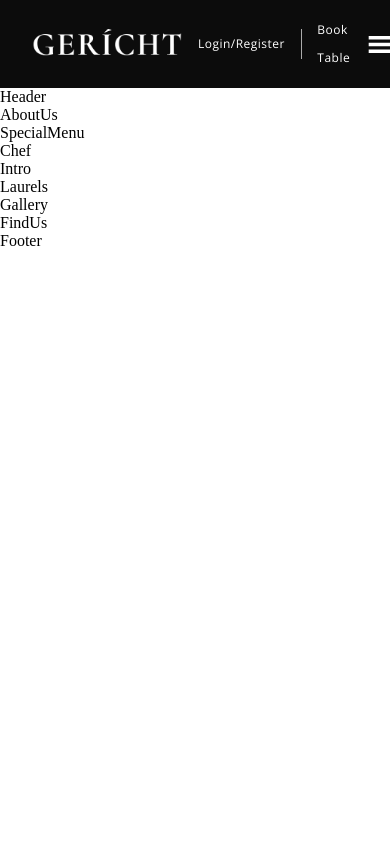
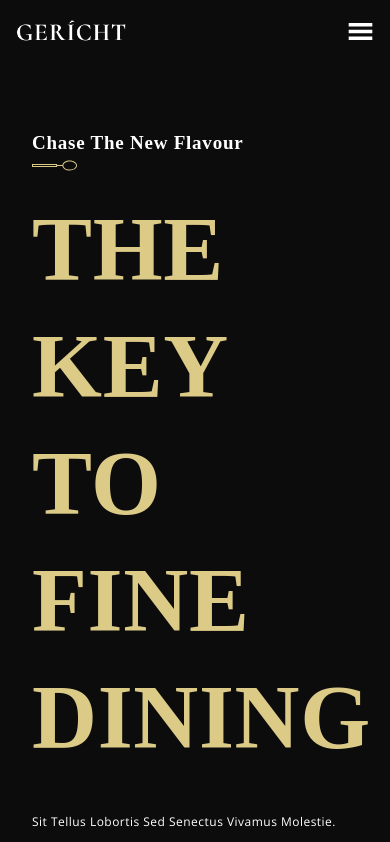
Before and after one commit to jessjohn1539/restaurant-website, a React (Create React App) app: page / in a window 390 px wide. Shown: the top 842 px of the page. Built offline with nearby package versions, Linux system fonts and the light colour scheme; a web font is replaced by a local one.

Commit message:
header works done

```diff
--- a/src/components/Navbar/Navbar.css
+++ b/src/components/Navbar/Navbar.css
@@ -72,7 +72,8 @@
     z-index: 5;
 
 }
-.app__navbar-smallscreen_overlay .overlay__close{
+
+.app__navbar-smallscreen_overlay .overlay__close {
     font-size: 27px;
     color: var(--color-golden);
     cursor: pointer;
@@ -80,11 +81,50 @@
     top: 20px;
     right: 20px;
 }
-@media screen and (max-width: 1150px){
-    .app__navbar-links{
+
+.app__navbar-smallscreen_links {
+    list-style: none;
+}
+
+.app__navbar-smallscreen_links li {
+    margin: 2rem;
+    cursor: pointer;
+    color: var(--color-golden);
+    font-size: 2rem;
+    text-align: center;
+    font-family: var(--font-base);
+}
+
+.app__navbar-smallscreen_links li:hover {
+    color: var(--color-white);
+}
+
+@media screen and (max-width: 2000px) {
+    .app__navbar-logo img {
+        width: 210px;
+    }
+}
+
+@media screen and (max-width: 1150px) {
+    .app__navbar-links {
         display: none;
     }
-    .app__navbar-smallscreen{
+
+    .app__navbar-smallscreen {
         display: flex;
     }
 }
+
+@media screen and (max-width: 650px) {
+    .app__navbar {
+        padding: 1rem
+    }
+
+    .app__navbar-login {
+        display: none;
+    }
+
+    .app__navbar-logo img {
+        width: 110px;
+    }
+}
--- a/src/components/Navbar/Navbar.jsx
+++ b/src/components/Navbar/Navbar.jsx
@@ -29,8 +29,9 @@
       <div className="app__navbar-smallscreen">
         <GiHamburgerMenu color='#fff' fontSize={27} onClick={() => setToggleMenu(true)} />
         {toggleMenu && (
-          <div className="app__navbar-smallscreen_overlay flex-center slide-bottom" onClick={() => setToggleMenu(false)}>
-            <ul className="app__navbar-smallscreen-links">
+          <div className="app__navbar-smallscreen_overlay flex__center slide-bottom">
+            <MdOutlineRestaurantMenu fontSize={27} className='overlay__close' onClick={() => setToggleMenu(false)} />
+            <ul className="app__navbar-smallscreen_links">
               <li className="p__opensans"><a href="#home">Home</a></li>
               <li className="p__opensans"><a href="#about">About</a></li>
               <li className="p__opensans"><a href="#menu">Menu</a></li>
--- a/src/components/SubHeading/SubHeading.jsx
+++ b/src/components/SubHeading/SubHeading.jsx
@@ -1,8 +1,10 @@
 import React from 'react';
+import {images} from '../../constants';
 
-const SubHeading = () => (
-  <div>
-    SubHeading
+const SubHeading = (props) => (
+  <div style={{marginBottom: '1rem'}}>
+    <p className="p__cormorant">{props.title}</p>
+    <img src={images.spoon} alt='spoon'  className='spoon__img'/>
   </div>
 );
 
--- a/src/container/Header/Header.css
+++ b/src/container/Header/Header.css
@@ -0,0 +1,15 @@
+.app__header{
+    background-color: var(--color-black);
+}
+.app__header-h1{
+    font-family: var(--font-base);
+    color: var(--color-golden);
+    letter-spacing: 0.04rem;
+    text-transform: uppercase;
+    line-height: 117px;
+    font-size: 90px;
+}
+.app__header-img img{
+    width: 80%;
+
+}
--- a/src/container/Header/Header.jsx
+++ b/src/container/Header/Header.jsx
@@ -1,10 +1,20 @@
 import React from 'react';
+import {images} from '../../constants';
+import {SubHeading} from '../../components';
 
 import './Header.css';
 
 const Header = () => (
-  <div>
-    Header
+  <div className="app__header app__wrapper section__padding" id='home'>
+    <div className="app__wrapper_info">
+      <SubHeading title="Chase the new flavour" />
+      <h1 className="app__header-h1">The Key to Fine Dining</h1>
+      <p className="p__opensans" style={{margin:'2rem 0'}}>Sit Tellus Lobortis Sed Senectus Vivamus Molestie. Condimentum Volutpat Morbi Facilisis Quam Scelerisque Sapien. Et, Penatibus Aliquam Amet Tellus</p>
+    <button type='button' className="custom__button">Explore Menu</button>
+    </div>
+    <div className="app__wrapper_img">
+      <img src={images.welcome} alt="header img" />
+    </div>
   </div>
 );
 
```
